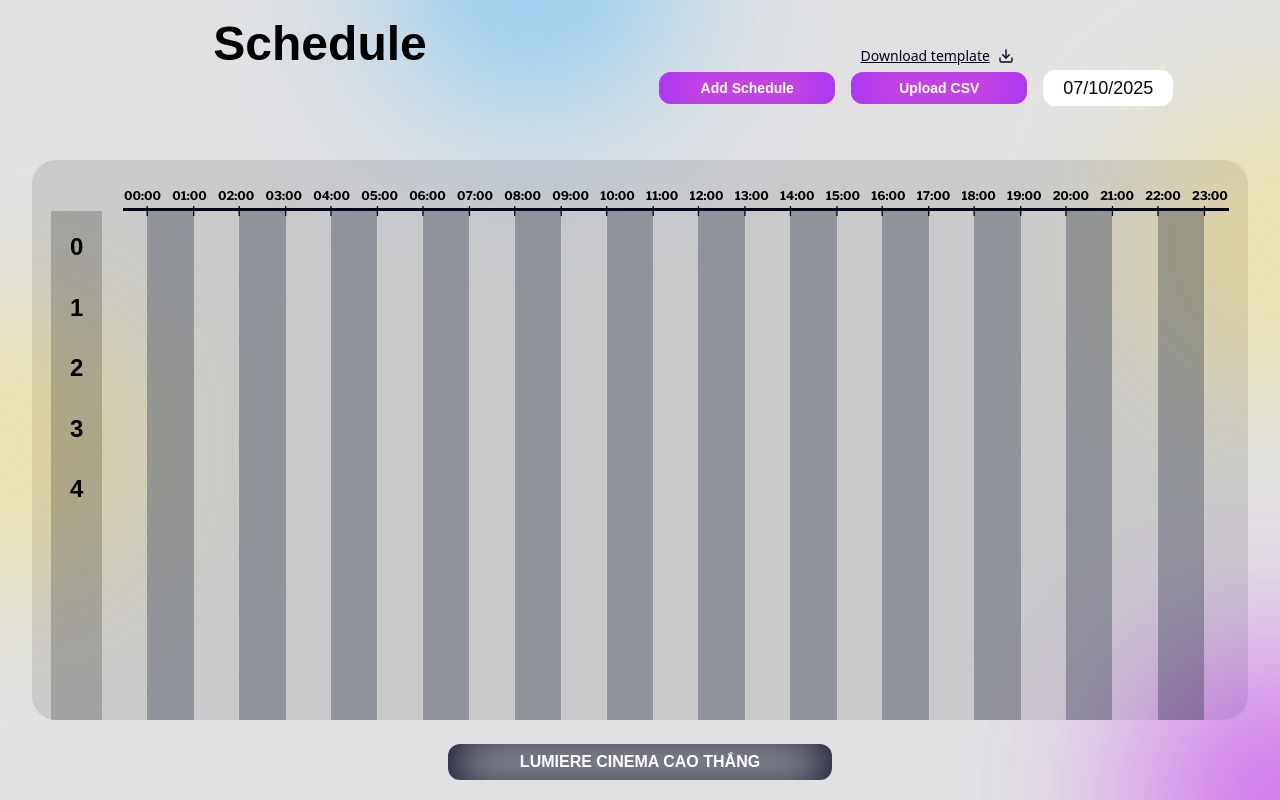
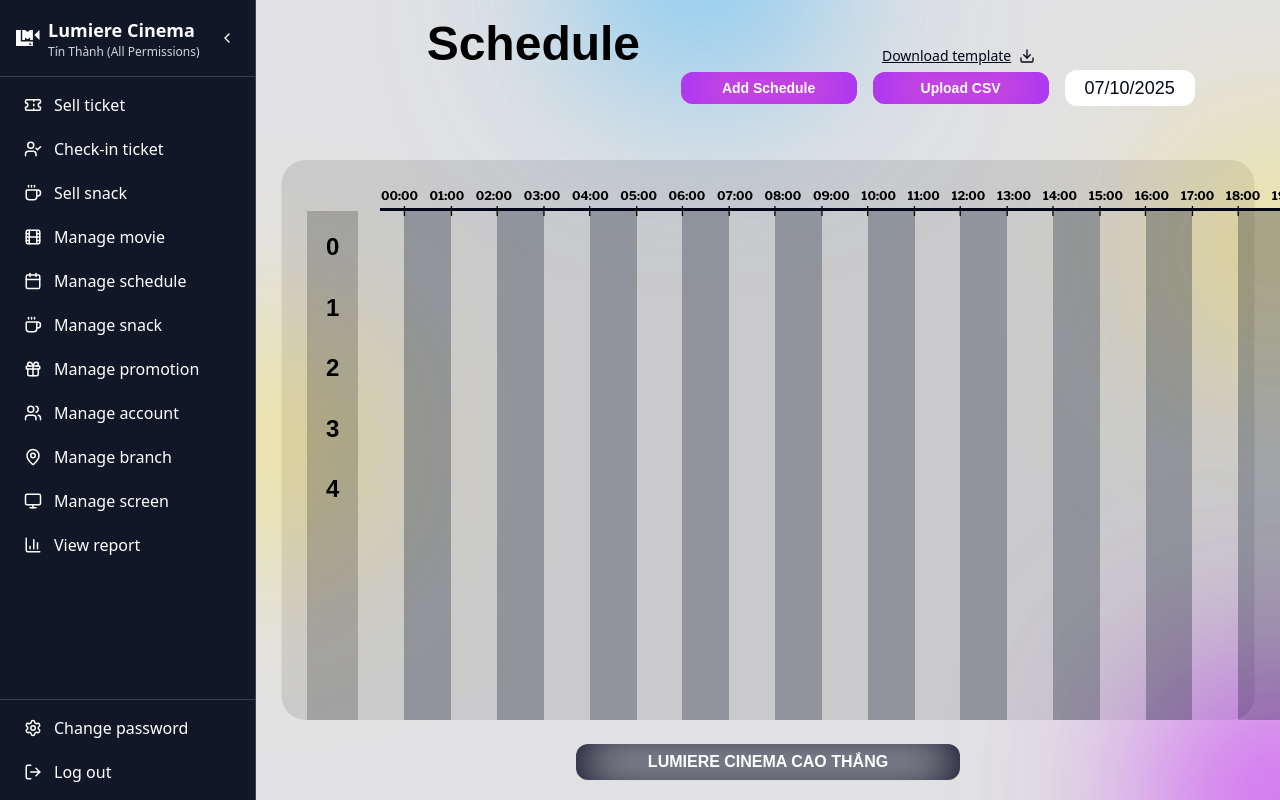
Before and after one commit to xing215/LumiereCinema, a React (Vite) app in the folder src/front-end/: page /staff/schedule in a window 1280 px wide. Built offline with nearby package versions, Linux system fonts and the light colour scheme; a web font is replaced by a local one.

Commit message:
Add sidebar into schedule

```diff
--- a/src/front-end/src/pages/staff/ChangePwd.jsx
+++ b/src/front-end/src/pages/staff/ChangePwd.jsx
@@ -17,7 +17,7 @@ const StaffChangePwd = () => {
                 userRoles={userRoles}
                 currentUser={{
                     name: userName,
-                    role: userRoles[0] || 'staff',
+                    role: userRoles[0] || 'none',
                 }}
                 showQuickActions={true}
                 onItemClick={(item) => console.log('Clicked:', item.label)}
--- a/src/front-end/src/pages/staff/CheckInCounterPage.jsx
+++ b/src/front-end/src/pages/staff/CheckInCounterPage.jsx
@@ -63,7 +63,7 @@ const CheckInCounterPage = () => {
                 userRoles={userRoles}
                 currentUser={{
                     name: userName,
-                    role: userRoles[0] || 'staff',
+                    role: userRoles[0] || 'none',
                 }}
                 showQuickActions={true}
                 onItemClick={(item) => console.log('Clicked:', item.label)}
--- a/src/front-end/src/pages/staff/ScheduleManagePage.jsx
+++ b/src/front-end/src/pages/staff/ScheduleManagePage.jsx
@@ -1,7 +1,10 @@
+import { useState } from 'react';
 import UploadCSVButton from '../../components/buttons/scheduleMange/uploadCsvButton.jsx';
 import AddScheduleButton from '../../components/buttons/scheduleMange/addScheduleButton.jsx';
 import { Download } from 'lucide-react';
 import { Circle } from 'lucide-react';
+import StaffSidebar from '../../components/display/staffSidebar.jsx';
+import { useUser } from '../../contexts/UserContext.jsx';
 
 const DownloadTemplateButton = () => {
     return (
@@ -68,8 +71,26 @@ const Schedule = () => {
 };
 
 const ScheduleManagePage = () => {
+    const [isCollapsed, setIsCollapsed] = useState(false);
+    const { userRoles, userName } = useUser(); // Get user data from context
+
     return (
-        <div className="relative h-screen w-screen overflow-hidden bg-zinc-300/70">
+        <div className="flex h-screen w-screen bg-zinc-300/70">
+            {/* Sidebar */}
+            <StaffSidebar
+                isCollapsed={isCollapsed}
+                onToggle={() => setIsCollapsed(!isCollapsed)}
+                theme="dark"
+                userRoles={userRoles}
+                currentUser={{
+                    name: userName,
+                    role: userRoles[0] || 'none',
+                }}
+                showQuickActions={true}
+                onItemClick={(item) => console.log('Clicked:', item.label)}
+            />
+
+            <div className={`flex-1 transition-all duration-300 ${isCollapsed ? 'ml-0 lg:ml-16' : 'ml-0 lg:ml-64'} relative overflow-hidden`}>
                 <div className="font-unbounded absolute top-5 left-1/6 z-10 justify-start text-5xl font-bold text-black">Schedule</div>
 
                 <div className="absolute right-1/12 z-10 flex items-end gap-4 lg:top-1/10 xl:top-1/20">
@@ -92,6 +113,7 @@ const ScheduleManagePage = () => {
                 <div className="absolute left-1/3 z-5 h-52 w-52 -translate-y-2/3 transform rounded-full bg-blue-500 mix-blend-hard-light blur-[100px]" />
                 <div className="absolute right-0 bottom-0 z-5 h-56 w-56 translate-1/2 transform rounded-full bg-purple-600 mix-blend-hard-light blur-[100px]" />
             </div>
+        </div>
     );
 };
 
```
Lines whose indentation alone changed are shown as unchanged.
